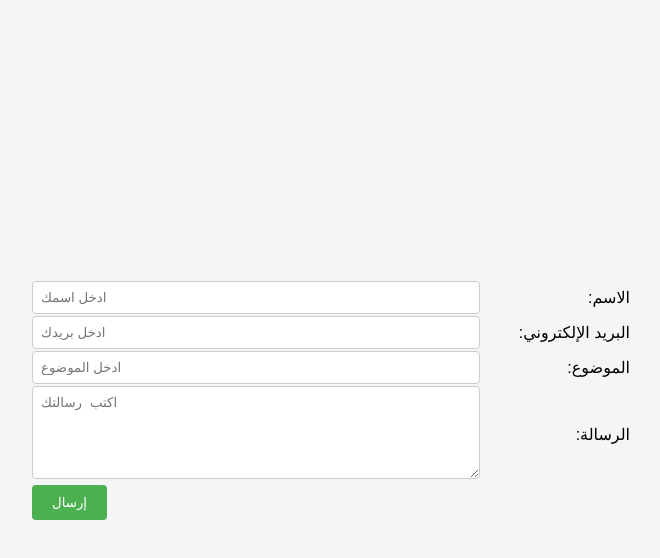
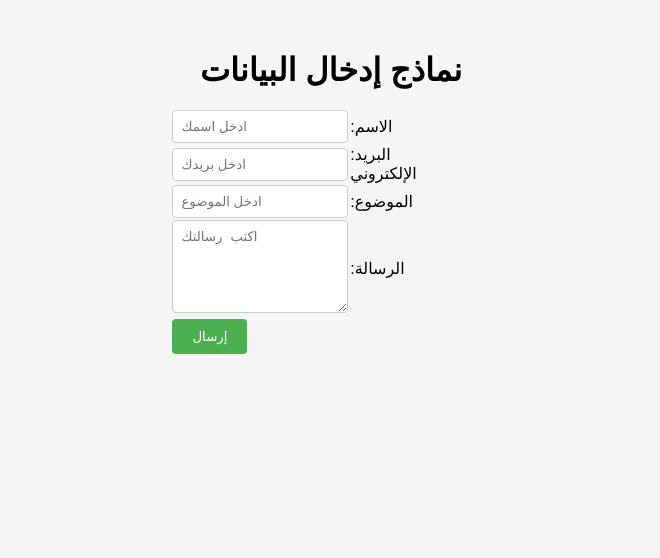
Before and after one commit to thoyaza/P, a plain HTML site: page index.html in a window 1280 px wide. Shown: the whole page, without its empty margins (309-969 px from the left). Drawn offline with Linux system fonts and the light colour scheme.

Commit message:
Add files via upload

```diff
--- a/index.html
+++ b/index.html
@@ -2,47 +2,41 @@
 <html lang="ar">
 <head>
 <meta charset="UTF-8">
-<title>Forum Page</title>
+<title>نماذج إدخال البيانات</title>
 <style>
-/* ملء الشاشة بالكامل وإزالة الهوامش */
 html, body {
     height: 100%;
     margin: 0;
     padding: 0;
     font-family: Arial, sans-serif;
+    background-color: #f5f5f5;
 }
 
-/* توسيط الفورم داخل الصفحة */
 body {
     display: flex;
-    justify-content: center;
+    flex-direction: column;
     align-items: center;
-    background-color: #f5f5f5; /* لون خلفية خفيف */
+    padding-top: 30px;
 }
 
-form {
+table {
     width: 80%;
     max-width: 600px;
+    border-collapse: collapse;
 }
 
-/* جدول بدون حدود */
-table {
-    width: 100%;
-    border-collapse: collapse; /* إزالة المسافات بين الخلايا */
-}
-
-/* توزيع الأعمدة */
+/* العمود الأول: الحقول على اليمين */
 td:first-child {
     width: 75%;
 }
 
+/* العمود الثاني: التسميات على اليسار */
 td:last-child {
     width: 25%;
-    text-align: right; /* يجعل النص في العمود الثاني على اليمين */
-    padding-left: 10px;
+    text-align: left;
+    padding-right: 10px;
 }
 
-/* تنسيق الحقول */
 input[type="text"], textarea {
     width: 100%;
     padding: 8px;
@@ -51,7 +45,6 @@ input[type="text"], textarea {
     border-radius: 4px;
 }
 
-/* زر الإرسال */
 input[type="submit"] {
     padding: 10px 20px;
     background-color: #4CAF50;
@@ -64,9 +57,16 @@ input[type="submit"] {
 input[type="submit"]:hover {
     background-color: #45a049;
 }
+
+h1 {
+    text-align: center;
+    margin-bottom: 20px;
+}
 </style>
 </head>
 <body>
+
+<h1>نماذج إدخال البيانات</h1>
 
 <form>
 <table>
```
